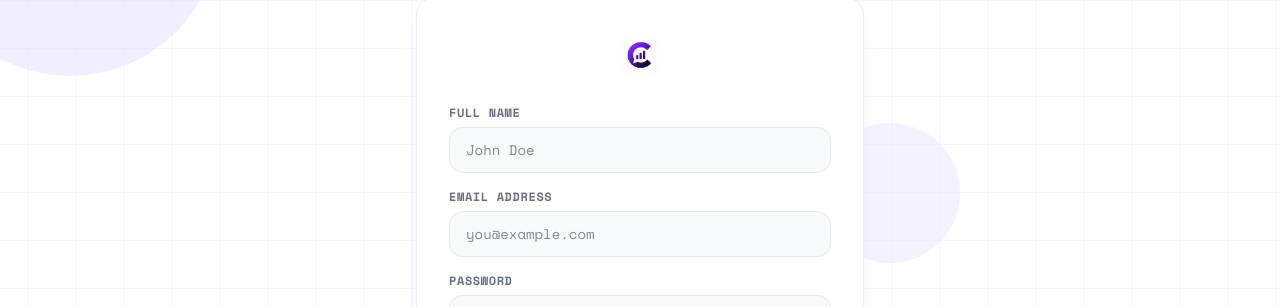
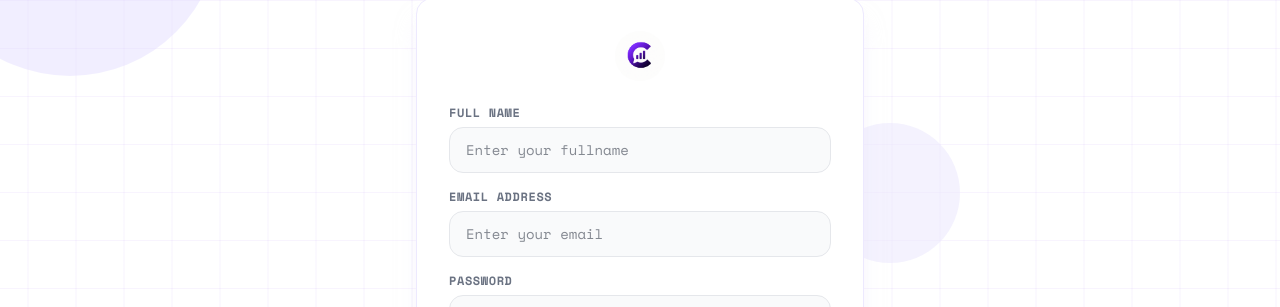
Before and after one commit to Caleboc1/smm-panel, a Next.js app: page /register in a window 1280 px wide. Shown: the part 144-451 px from the top of the page. Built offline with nearby package versions, Linux system fonts and the light colour scheme; a web font is replaced by a local one.

Commit message:
chore: text update

```diff
--- a/src/app/login/page.tsx
+++ b/src/app/login/page.tsx
@@ -62,7 +62,7 @@ export default function LoginPage() {
               <label className="text-xs font-semibold text-gray-500 uppercase tracking-wider mb-1.5 block">Email address</label>
               <input type="email" value={email} onChange={e => setEmail(e.target.value)} required
                 className="w-full px-4 py-3 border-[1.5px] border-gray-200 rounded-xl text-sm text-gray-900 bg-gray-50 focus:outline-none focus:border-violet-500 focus:bg-white focus:ring-2 focus:ring-violet-500/10 transition-all"
-                placeholder="you@example.com" />
+                placeholder="Enter your email" />
             </div>
             <div>
               <label className="text-xs font-semibold text-gray-500 uppercase tracking-wider mb-1.5 block">Password</label>
--- a/src/app/register/page.tsx
+++ b/src/app/register/page.tsx
@@ -64,8 +64,8 @@ export default function RegisterPage() {
 
           <form onSubmit={handleSubmit} className="space-y-4">
             {[
-              { key: "name" as const, label: "Full name", type: "text", placeholder: "John Doe" },
-              { key: "email" as const, label: "Email address", type: "email", placeholder: "you@example.com" },
+              { key: "name" as const, label: "Full name", type: "text", placeholder: "Enter your fullname" },
+              { key: "email" as const, label: "Email address", type: "email", placeholder: "Enter your email" },
               { key: "password" as const, label: "Password", type: "password", placeholder: "Min. 8 characters" },
             ].map(({ key, label, type, placeholder }) => (
               <div key={key}>
```
